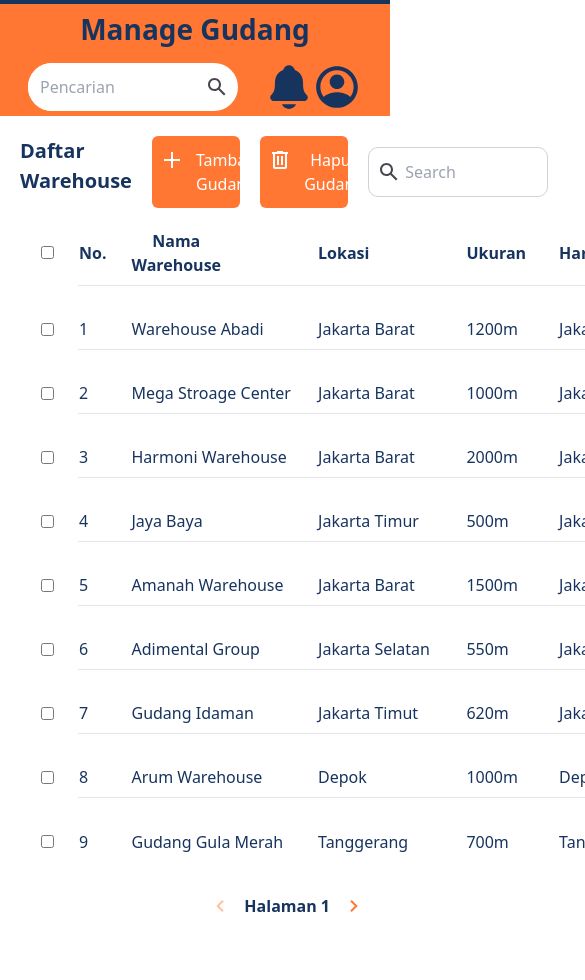
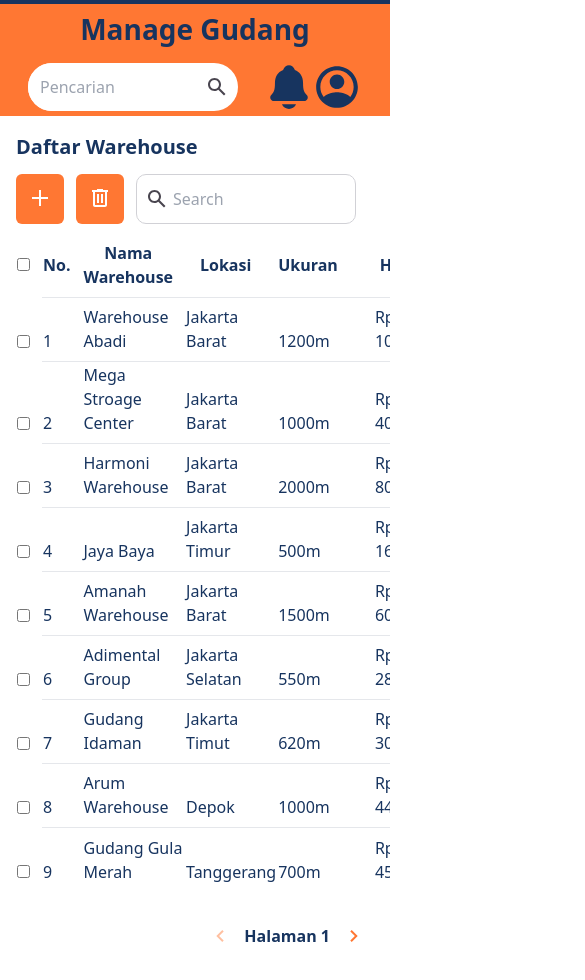
Before and after one commit to Capstone-Tim-12/warehouse-managament-system-fe, a React (Vite) app: page /admin/manage-gudang in a window 390 px wide. Shown: the part 880-1860 px from the top of the page, 585 px wide, since content can reach past the window. Before the commit the page ends 1830 px from the top, so only its background shows below. Built offline with nearby package versions, Linux system fonts and the light colour scheme.

Commit message:
add responsive mobile and tablet for page manage gudang

```diff
--- a/src/components/manage-gudang/WarehouseList.jsx
+++ b/src/components/manage-gudang/WarehouseList.jsx
@@ -84,20 +84,23 @@ const WarehouseList = () => {
 
   return (
     <div>
-      <div className="flex items-center gap-x-5 p-1 my-4 ml-4 lg:p-3">
+      <div className="flex flex-col items-start md:items-center sm:items-center sm:flex-row md:flex-row md:gap-x-5 sm:gap-x-5 my-4 ml-4 lg:p-3">
+        <div>
           <h2 className="text-cloud-burst-500 text-[20px] font-bold mb-3 md:mb-0">
             Daftar Warehouse
           </h2>
-        <button className="bg-crusta-500 flex gap-x-3 rounded-md p-2 py-3 text-white ">
+        </div>
+        <div className="flex gap-x-3">
+          <button className="bg-crusta-500 flex gap-x-3 rounded-md p-3 md:p-2 md:py-3 text-white ">
             <img src={plusIcon} />
-          Tambah Gudang
+            <p className="hidden md:block">Tambah Gudang</p>
           </button>
-        <button className="bg-crusta-500 flex gap-x-3 rounded-md p-2 py-3 text-white ">
+          <button className="bg-crusta-500 flex gap-x-3 rounded-md p-3 md:p-2 md:py-3 text-white ">
             <img src={deleteWhiteIcon} />
-          Hapus Gudang
+            <p className="hidden md:block">Hapus Gudang</p>
           </button>
           <form
-          className="relative bg-red-400 rounded-[28px] flex items-center"
+            className="relative rounded-[28px] flex items-center"
             // onSubmit={(e) => e.preventDefault()}
           >
             <button className="absolute pl-3">
@@ -106,23 +109,24 @@ const WarehouseList = () => {
             <input
               type="text"
               placeholder="Search"
-            className="w-[180px] md:w-[410px] border border-[#D1D1D6] focus:outline-none py-3 px-9 rounded-[10px]  "
+              className="w-[220px] sm:w-[380px] md:w-[410px] border border-[#D1D1D6] focus:outline-none py-3 px-9 rounded-[10px]  "
             />
           </form>
         </div>
+      </div>
 
-      <div>
-        <table className="ml-10">
+      <div className="overflow-x-auto">
+        <table className="ml-4 md:ml-10 md:table">
           <thead>
             <tr className="gap-x-24 text-cloud-burst-500">
-              <th className="pb-2 pr-6">
+              <th className="pb-2 pr-[12px] md:pr-6">
                 <input type="checkbox" />
               </th>
-              <th className="pb-2 pr-6">No. </th>
-              <th className="pb-2 pr-24">Nama Warehouse</th>
-              <th className="pb-2 pr-24">Lokasi</th>
-              <th className="pb-2 pr-8">Ukuran</th>
-              <th className="pb-2 pr-24">Harga</th>
+              <th className="pb-2 pr-[12px] md:pr-6">No. </th>
+              <th className="pb-2 pr-[12px] md:pr-24">Nama Warehouse</th>
+              <th className="pb-2 pr-[12px] md:pr-24">Lokasi</th>
+              <th className="pb-2 pr-[1px] md:pr-8">Ukuran</th>
+              <th className="pb-2 pr-[12px] md:pr-24">Harga</th>
               <th>Status</th>
             </tr>
           </thead>
@@ -136,22 +140,22 @@ const WarehouseList = () => {
                 <td className="pb-2">{item?.Name}</td>
                 <td className="pb-2">{item?.Lokasi}</td>
                 <td className="pb-2">{item?.Ukuran}</td>
-                <td className="pb-2">{item?.Lokasi}</td>
-                <td className="pb-2">
+                <td className="pb-2 pl-9 md:pl-0">{item?.Harga}</td>
+                <td className="pb-2 px-4 md:px-0">
                   <button className="bg-[#FFD5C0] rounded-md p-1 px-2 text-sm text-[#17345F] border border-[#79747E] font-regular">
                     {item?.Status}
                   </button>
                 </td>
-                <td className="px-5 pb-2">
+                <td className="px-0 md:px-5 pb-2">
                   <button className="flex items-center">
                     <img className="pr-1" src={deleteOrangeIcon} />
-                    Hapus
+                    <p className="hidden md:block">Hapus</p>
                   </button>
                 </td>
                 <td className="pb-2">
                   <button className="flex items-center">
                     <img className="pr-1" src={editIcon} />
-                    Ubah
+                    <p className="hidden md:block">Ubah</p>
                   </button>
                 </td>
               </tr>
```
Lines whose indentation alone changed are shown as unchanged.
